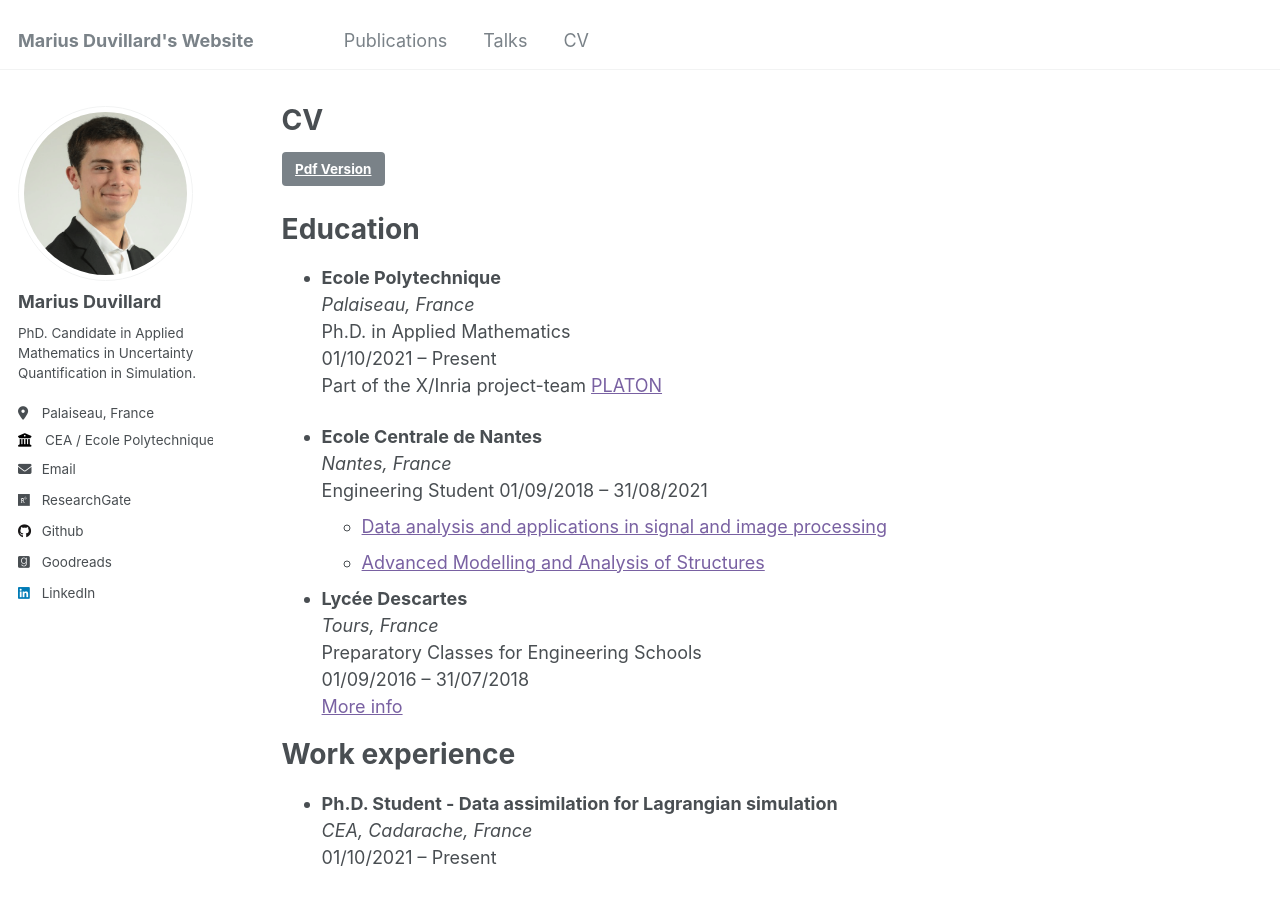
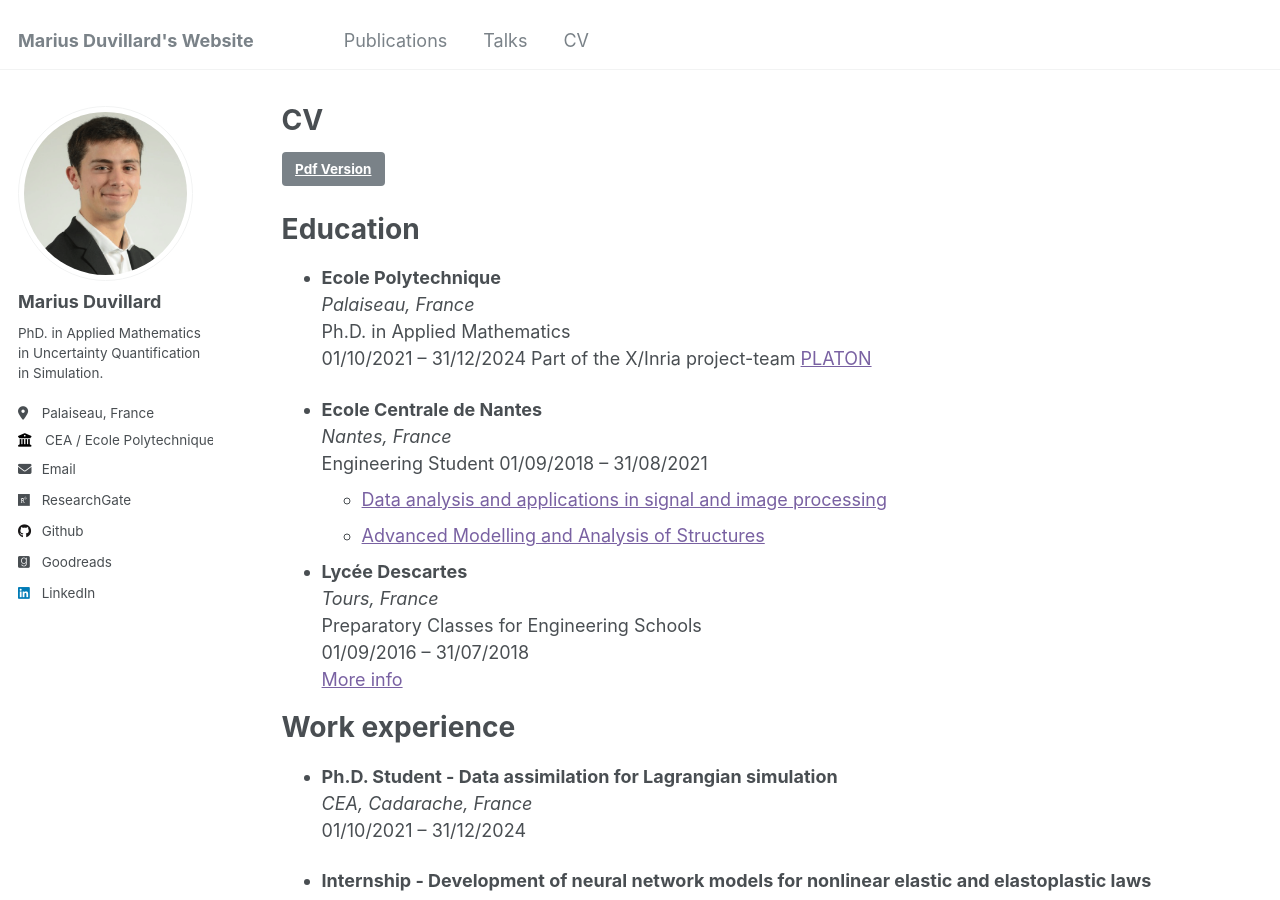
Before and after one commit to marius-duvillard/marius-duvillard.github.io, a Jekyll site: the page built from _pages/cv.md, in a window 1280 px wide and 900 px high. Built offline with Jekyll 4.4.1, drawn with Linux system fonts in a browser that asks for light colours.

Commit message:
update dates

```diff
--- a/_config.yml
+++ b/_config.yml
@@ -11,7 +11,7 @@ locale                   : "en-En"
 title                    : "Marius Duvillard's Website"
 title_separator          : "-"
 name                     : &name "Marius Duvillard"
-description              : &description "I am a PhD candidate in Applied Mathematics with a strong interest in machine learning, probabilistic methods, and their application in simulation. I am currently seeking a full-time position in these fields."
+description              : &description "PhD. in Applied Mathematics with a strong interest in machine learning, probabilistic methods, and their application in simulation. I am currently seeking a full-time position in these fields."
 url                      : https://marius-duvillard.github.io # the base hostname & protocol for your site e.g. "https://mmistakes.github.io"
 baseurl                  : "" # the subpath of your site, e.g. "/blog"
 repository               : "marius-duvillard/marius-duvillard.github.io"
@@ -24,7 +24,7 @@ author:
   avatar           : "marius-duvillard.png"
   name             : "Marius Duvillard"
   pronouns         : # example: "she/her"
-  bio              : "PhD. Candidate in Applied Mathematics in Uncertainty Quantification in Simulation."
+  bio              : "PhD. in Applied Mathematics in Uncertainty Quantification in Simulation."
   location         : "Palaiseau, France"
   employer         : "CEA / Ecole Polytechnique"
   uri              : # URL
--- a/_pages/cv.md
+++ b/_pages/cv.md
@@ -17,7 +17,7 @@ Education
 - **Ecole Polytechnique**
 _Palaiseau, France_
 Ph.D. in Applied Mathematics
-01/10/2021 – Present
+01/10/2021 – 31/12/2024
 Part of the X/Inria project-team [PLATON](https://team.inria.fr/platon/)
 
 - **Ecole Centrale de Nantes**
@@ -38,7 +38,7 @@ Work experience
 
 - **Ph.D. Student - Data assimilation for Lagrangian simulation**
 _CEA, Cadarache, France_
-01/10/2021 – Present
+01/10/2021 – 31/12/2024
 
 - **Internship - Development of neural network models for nonlinear elastic and elastoplastic laws**
 _CEA, Cadarache, France_
```
